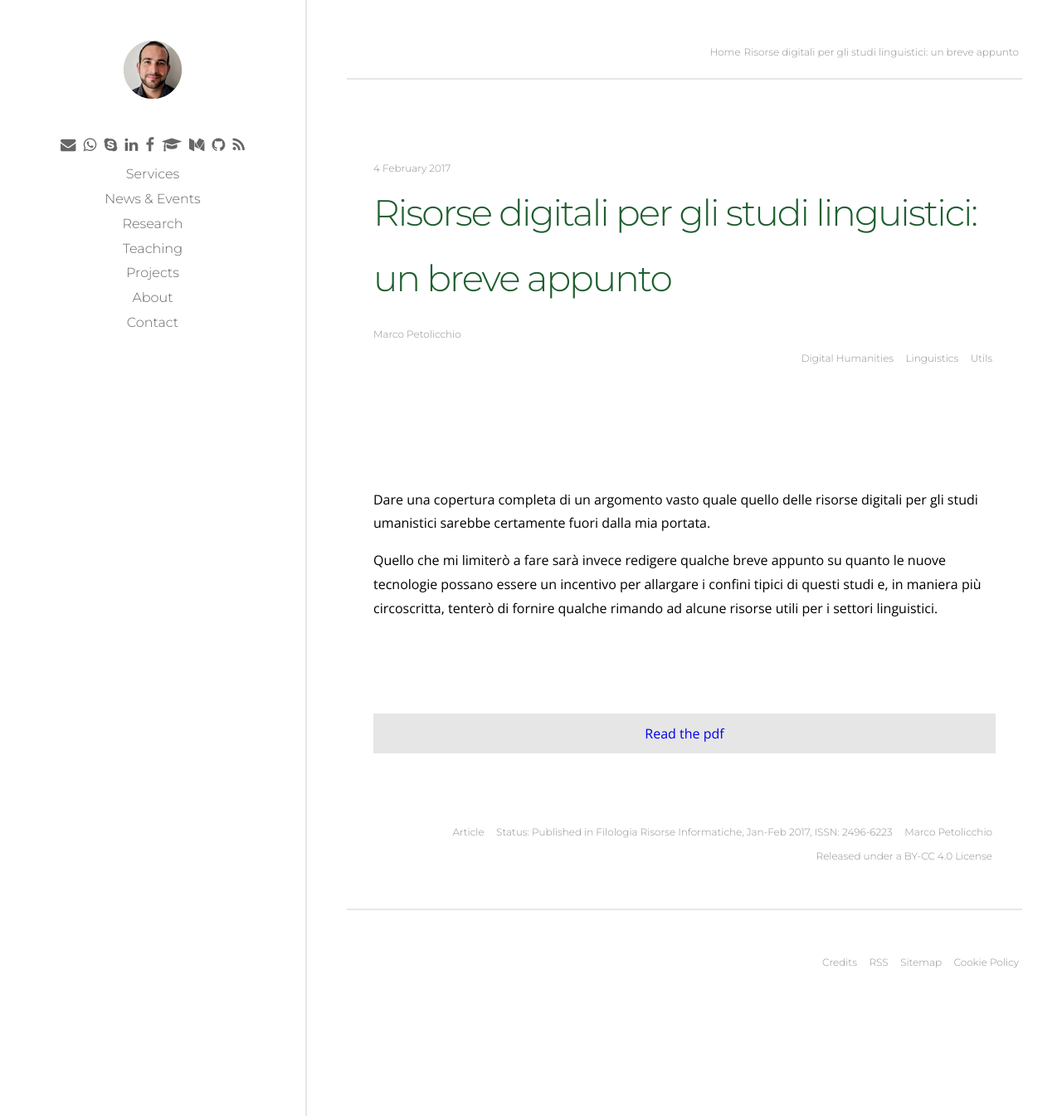
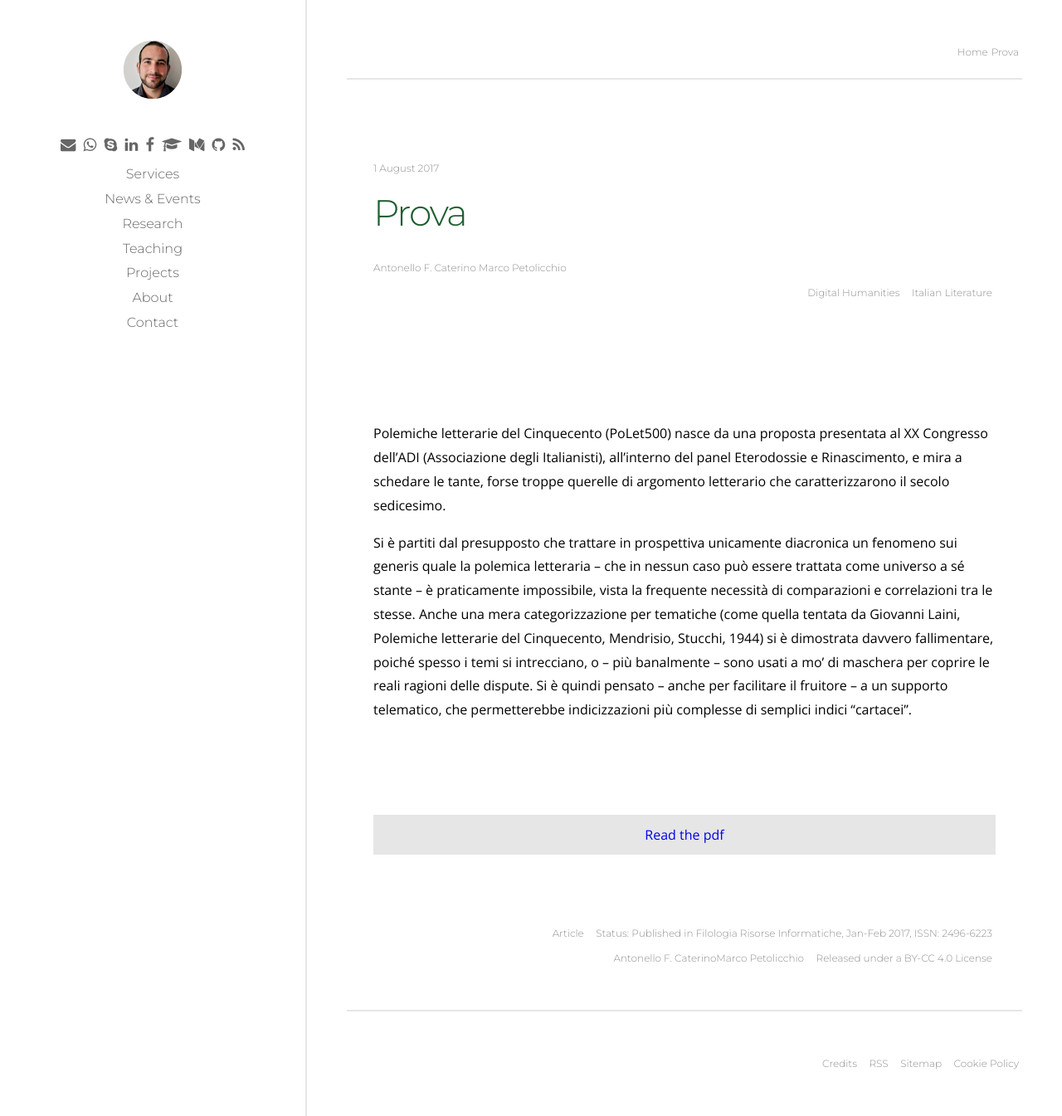
Before and after one commit to p-marco/p-marco.github.io, a Jekyll site: the page built from _research/risorse-digitali-per-gli-studi-linguistici.md, in a window 1280 px wide. Shown: the whole page at 83% size. Built offline with Jekyll 4.4.1, drawn with Linux system fonts in a browser that asks for light colours.

Commit message:
default layout test

```diff
--- a/_research/risorse-digitali-per-gli-studi-linguistici.md
+++ b/_research/risorse-digitali-per-gli-studi-linguistici.md
@@ -1,19 +1,21 @@
 ---
-title: "Risorse digitali per gli studi linguistici: un breve appunto"
+title: "Prova"
 template: item
 keywords:
   - Digital Humanities
-  - Linguistics
-  - Utils
+  - Italian Literature
 license: Released under a BY-CC 4.0 License
-author: Marco Petolicchio
-date: 2017-02-04
+author:
+  - Antonello F. Caterino
+  - Marco Petolicchio
+date: 2017-08-01
 type: Article
 status: "Published in Filologia Risorse Informatiche, Jan-Feb 2017, ISSN: 2496-6223"
-pdf: https://www.academia.edu/31229297/Risorse_digitali_per_gli_studi_linguistici_un_breve_appunto_in_Filologia_Risorse_Informatiche_gennaio-febbraio_2017
+pdf: http://www.academia.edu/30975804/Polemiche_Letterarie_del_Cinquecento_PoLet500_presentazione_del_progetto_in_Filologia_Risorse_Informatiche_gennaio-febbraio_2017
 layout: default
 ---
 
-Dare una copertura completa di un argomento vasto quale quello delle risorse digitali per gli studi umanistici sarebbe certamente fuori dalla mia portata.
 
-Quello che mi limiterò a fare sarà invece redigere qualche breve appunto su quanto le nuove tecnologie possano essere un incentivo per allargare i confini tipici di questi studi e, in maniera più circoscritta, tenterò di fornire qualche rimando ad alcune risorse utili per i settori linguistici.
+Polemiche letterarie del Cinquecento (PoLet500) nasce da una proposta presentata al XX Congresso dell’ADI (Associazione degli Italianisti), all’interno del panel Eterodossie e Rinascimento, e mira a schedare le tante, forse troppe querelle di argomento letterario che caratterizzarono il secolo sedicesimo.
+
+Si è partiti dal presupposto che trattare in prospettiva unicamente diacronica un fenomeno sui generis quale la polemica letteraria – che in nessun caso può essere trattata come universo a sé stante – è praticamente impossibile, vista la frequente necessità di comparazioni e correlazioni tra le stesse. Anche una mera categorizzazione per tematiche (come quella tentata da Giovanni Laini, Polemiche letterarie del Cinquecento, Mendrisio, Stucchi, 1944) si è dimostrata davvero fallimentare, poiché spesso i temi si intrecciano, o – più banalmente – sono usati a mo’ di maschera per coprire le reali ragioni delle dispute. Si è quindi pensato – anche per facilitare il fruitore – a un supporto telematico, che permetterebbe indicizzazioni più complesse di semplici indici “cartacei”.
```
